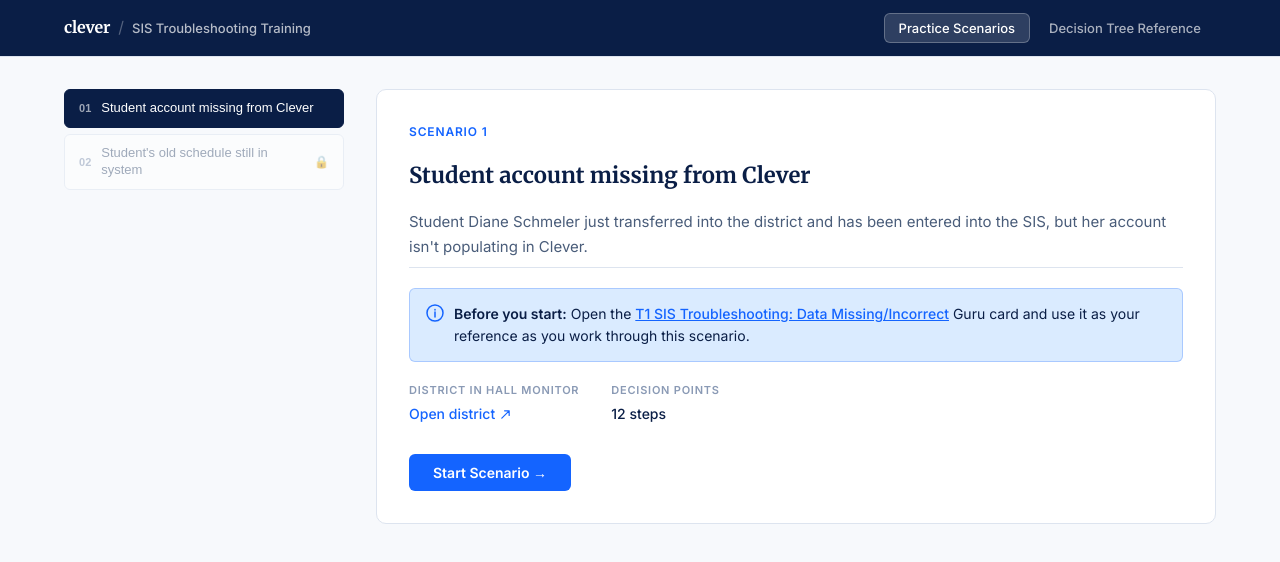
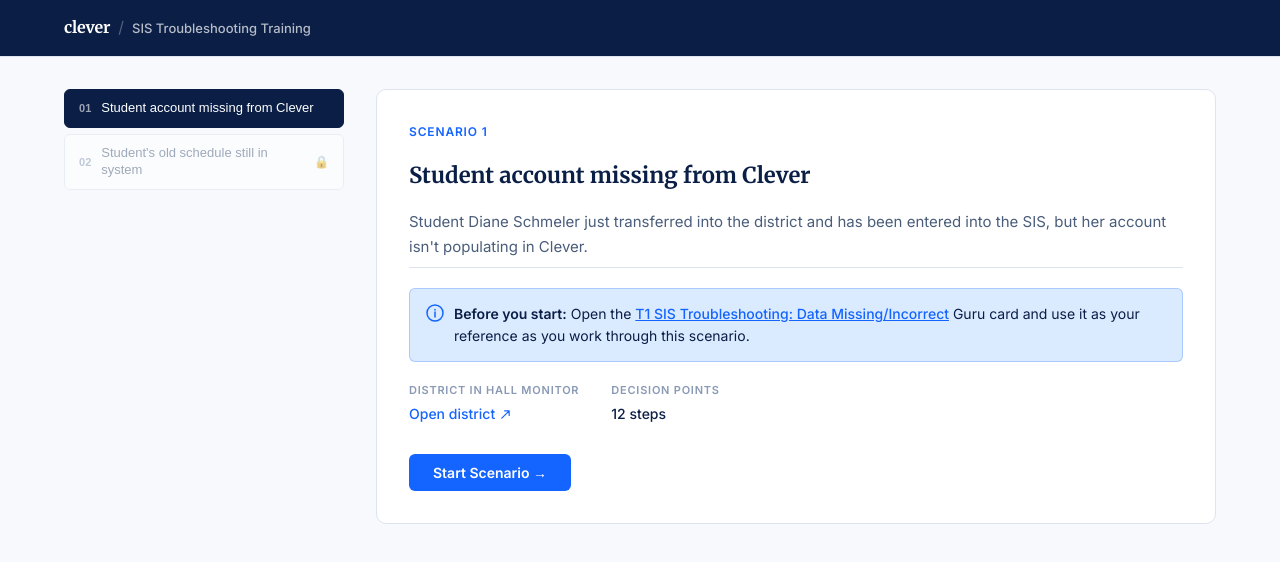
Before and after one commit to arraine/clever-training, a React (Vite) app: page / in a window 1280 px wide. Shown: the top 562 px of the page. Built offline with nearby package versions, Linux system fonts and the light colour scheme.

Commit message:
remove decision tree reference page from main

```diff
--- a/src/App.jsx
+++ b/src/App.jsx
@@ -3,12 +3,9 @@
 import DecisionTree from './components/DecisionTree'
 import StepPanel from './components/StepPanel'
 import ScenarioComplete from './components/ScenarioComplete'
-import DecisionTreeReference from './components/DecisionTreeReference'
 import styles from './App.module.css'
 
 export default function App() {
-  const [page, setPage] = useState('scenarios')
-
   const [activeScenario, setActiveScenario] = useState(0)
   const [currentStep, setCurrentStep] = useState(0)
   const [completedSteps, setCompletedSteps] = useState([])
@@ -60,19 +57,11 @@
             <span className={styles.logoSep}>/</span>
             <span className={styles.logoText}>SIS Troubleshooting Training</span>
           </div>
-          <nav className={styles.nav}>
-            <button className={`${styles.navBtn} ${page === 'scenarios' ? styles.navActive : ''}`} onClick={() => setPage('scenarios')}>
-              Practice Scenarios
-            </button>
-            <button className={`${styles.navBtn} ${page === 'reference' ? styles.navActive : ''}`} onClick={() => setPage('reference')}>
-              Decision Tree Reference
-            </button>
-          </nav>
+
         </div>
       </header>
 
-      {page === 'scenarios' && (
-        <main className={styles.main}>
+      <main className={styles.main}>
           <div className={styles.sidebar}>
             <div className={styles.scenarioTabs}>
               {scenarios.map((s, i) => {
@@ -141,9 +130,6 @@
             )}
           </div>
         </main>
-      )}
-
-      {page === 'reference' && <DecisionTreeReference />}
     </div>
   )
 }
--- a/src/App.module.css
+++ b/src/App.module.css
@@ -49,34 +49,6 @@
   color: rgba(255,255,255,0.7);
 }
 
-.nav {
-  display: flex;
-  gap: 4px;
-}
-
-.navBtn {
-  font-family: 'Inter', sans-serif;
-  font-size: 13px;
-  font-weight: 500;
-  padding: 6px 14px;
-  background: transparent;
-  border: 0.5px solid transparent;
-  border-radius: var(--radius);
-  cursor: pointer;
-  color: rgba(255,255,255,0.65);
-  transition: all 0.12s ease;
-}
-
-.navBtn:hover {
-  color: #FFFFFF;
-  background: rgba(255,255,255,0.1);
-}
-
-.navActive {
-  color: #FFFFFF !important;
-  background: rgba(255,255,255,0.15) !important;
-  border-color: rgba(255,255,255,0.25) !important;
-}
 
 .main {
   flex: 1;
```
